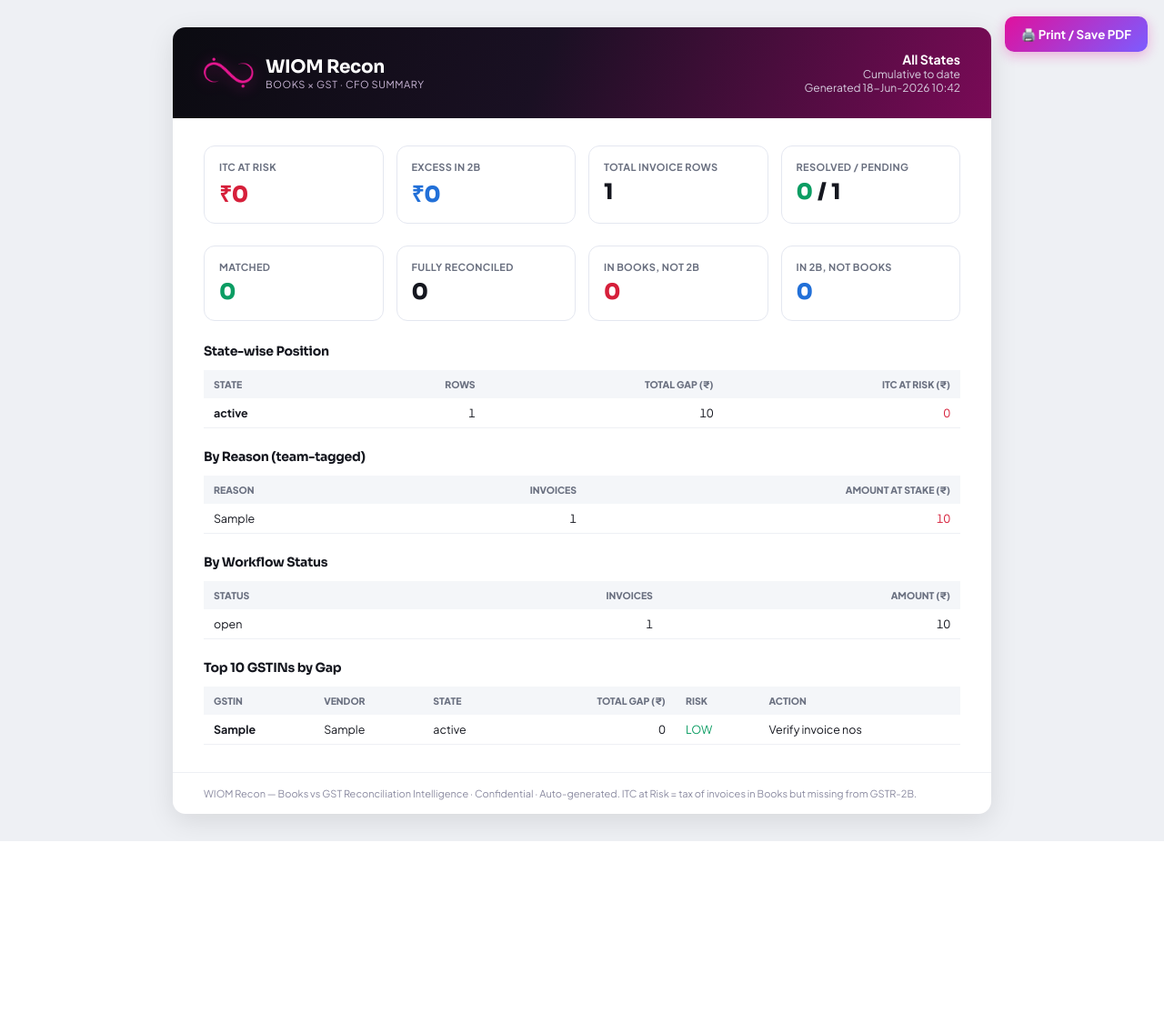
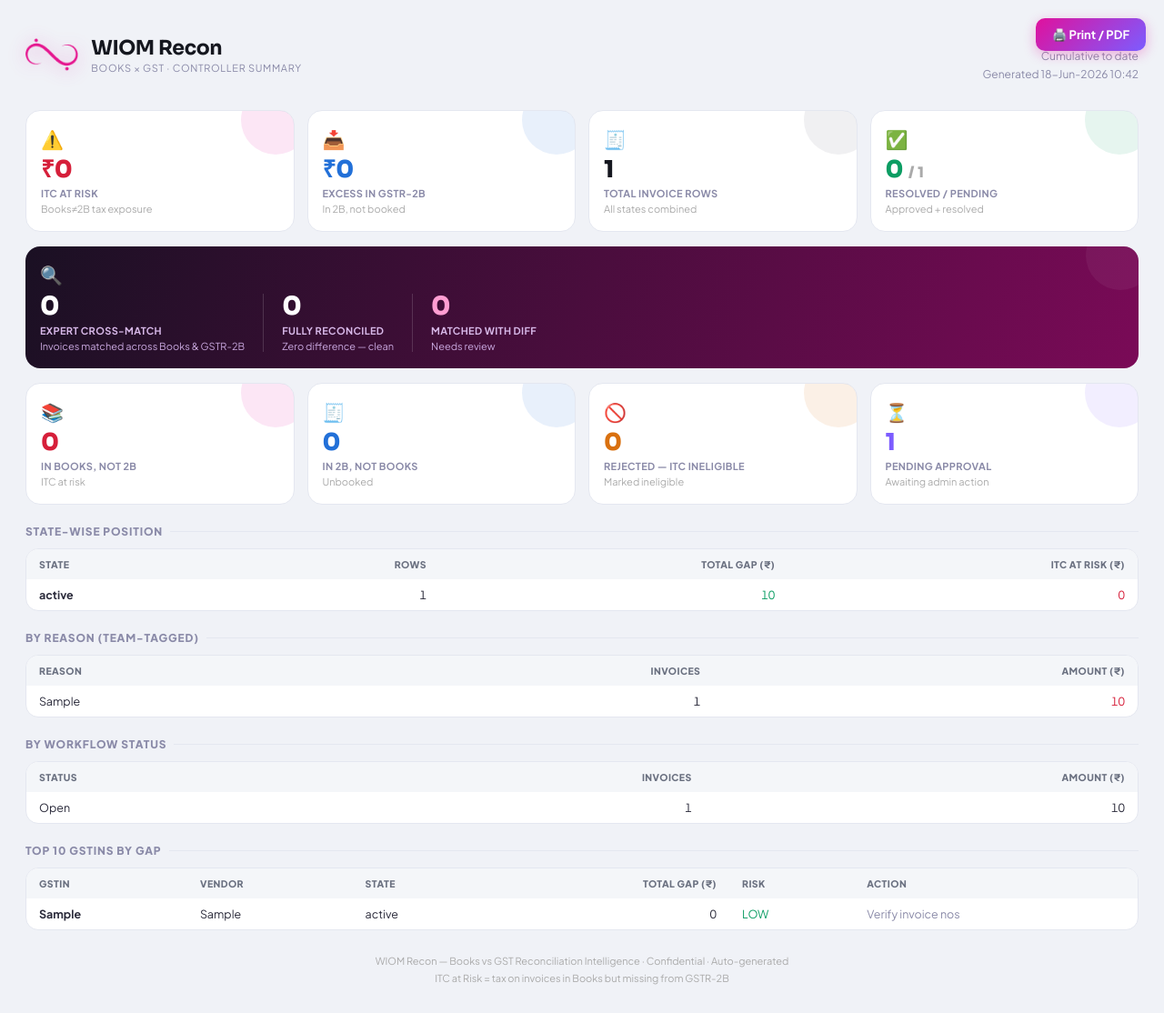
Before and after one commit to sauravmishra-tax/wiom-recon, a Flask app: page /cfo-summary in a window 1280 px wide. Shown: the whole page at 91% size. Before the commit the page ends 925 px from the top, so only its background shows below. Run offline with Flask 3, Linux system fonts and the light colour scheme; a user stored in the database is signed in; tables that the repository leaves empty hold one stand-in row (values such as "Sample post").

Commit message:
Fix email templates: Finance and Taxation branding, vendor name in subject, date format, contact names
- From name: WIOM Finance and Taxation
- Team sign-off: WIOM Finance and Taxation Team (all templates)
- Subject: vendor name instead of GSTIN
- Invoice date: dd-MM-YYYY format in all templates
- Contact: @Mahesh Thakur, @Tushar Gupta, @AP with emails
- Controller Summary: light theme, Expert Cross-Match highlight tile, rejected tile

Co-Authored-By: Claude Sonnet 4.6 <noreply@anthropic.com>

```diff
--- a/app.py
+++ b/app.py
@@ -1487,7 +1487,7 @@ def api_itc_action(row_id):
 
 
 # ---- Vendor Email: send + thread + log ----
-_CONTACT_LINE = "For any concerns or queries, please feel free to contact: mahesh.thakur@wiom.in, tushar.gupta@wiom.in, ap@wiom.in"
+_CONTACT_LINE = "For any concerns or queries, please feel free to contact:\n  @Mahesh Thakur — mahesh.thakur@wiom.in\n  @Tushar Gupta — tushar.gupta@wiom.in\n  @AP — ap@wiom.in"
 
 EMAIL_TEMPLATES = {
     'not_filed': {
@@ -1499,6 +1499,7 @@ Greetings from WIOM!
 We have noticed that the following invoice(s) from your side are **not reflecting in our GSTR-2B** for the period {period}:
 
   • Invoice No: {inv}
+  • Invoice Date: {inv_date}
   • Invoice Amount: ₹{amount}
   • GSTIN (yours): {gstin}
 
@@ -1515,7 +1516,7 @@ Please revert on this email at the earliest to avoid any ITC loss on our side.
 
 Regards,
 {sender}
-WIOM — Accounts & Taxation Team
+WIOM — Finance and Taxation Team
 """,
     },
     'not_received': {
@@ -1527,6 +1528,7 @@ Greetings from WIOM!
 We observed that an invoice appears in our GSTR-2B for the period {period} but has **not been received / booked in our system**:
 
   • Invoice No (as per 2B): {inv}
+  • Invoice Date: {inv_date}
   • Amount (as per 2B): ₹{amount}
   • GSTIN (yours): {gstin}
 
@@ -1538,7 +1540,7 @@ Request you to share the original invoice copy at the earliest so we can book it
 
 Regards,
 {sender}
-WIOM — Accounts & Taxation Team
+WIOM — Finance and Taxation Team
 """,
     },
     'followup': {
@@ -1548,6 +1550,7 @@ WIOM — Accounts & Taxation Team
 This is a follow-up to our earlier email regarding the GST mismatch for:
 
   • Invoice No: {inv}
+  • Invoice Date: {inv_date}
   • Period: {period}
   • GSTIN (yours): {gstin}
 
@@ -1559,7 +1562,7 @@ We have not yet received a response. Request you to kindly revert at the earlies
 
 Regards,
 {sender}
-WIOM — Accounts & Taxation Team
+WIOM — Finance and Taxation Team
 """,
     },
 }
@@ -1569,8 +1572,15 @@ def _build_email_body(tpl_key, row, sender_name, note=''):
     tpl = EMAIL_TEMPLATES.get(tpl_key, EMAIL_TEMPLATES['not_filed'])
     inv = row.books_inv or row.gstn_inv or '—'
     amt = f"{(row.books_total or row.gstn_total or 0):,.0f}"
+    # Invoice date in dd-MM-YYYY format
+    raw_date = row.books_date or row.gstn_date or ''
+    try:
+        from datetime import datetime
+        inv_date = datetime.strptime(str(raw_date), '%Y-%m-%d').strftime('%d-%m-%Y')
+    except Exception:
+        inv_date = raw_date or '—'
     return tpl['body'].format(
-        vendor=row.vendor or 'Vendor', inv=inv, amount=amt,
+        vendor=row.vendor or 'Vendor', inv=inv, inv_date=inv_date, amount=amt,
         gstin=row.gstin or '', period=row.period or '',
         sender=sender_name, note=f'Note: {note}' if note else '',
         contact=_CONTACT_LINE)
@@ -1586,7 +1596,7 @@ def _send_vendor_mail(to, cc, subject, body, in_reply_to=''):
     msg = MIMEMultipart('alternative')
     msg_id = f'<wiom-recon-{uuid.uuid4().hex}@wiom.in>'
     msg['Message-ID'] = msg_id
-    msg['From'] = f"WIOM Recon <{cfg['user']}>"
+    msg['From'] = f"WIOM Finance and Taxation <{cfg['user']}>"
     msg['To'] = to
     if cc:
         msg['Cc'] = cc
@@ -1935,14 +1945,16 @@ def _cfo_context(rows, state):
         if r.category == 'books_only':
             s['risk'] += tax(r, 'b')
     done = sum(1 for r in rows if r.status in ('approved', 'resolved'))
+    rejected = sum(1 for r in rows if r.status == 'rejected')
     return dict(
         scope=(state if state and state != 'all' else 'All States'),
         generated=now_ist().strftime('%d-%b-%Y %H:%M'),
         total=len(rows), matched=len(matched), fully=fully,
-        books_only=sum(1 for r in rows if r.category == 'books_only'),
-        gstn_only=sum(1 for r in rows if r.category == 'gstn_only'),
+        books_only=sum(1 for r in rows if r.category == 'books_only' and r.status != 'rejected'),
+        gstn_only=sum(1 for r in rows if r.category == 'gstn_only' and r.status != 'rejected'),
         itc_risk=round(itc_risk), excess_2b=round(excess_2b),
         done=done, pending=len(rows) - done,
+        rejected=rejected,
         by_state={k: {'rows': v['rows'], 'gap': round(v['gap']), 'risk': round(v['risk'])}
                   for k, v in sorted(by_state.items())},
         top_gaps=gap[:10], breakdown=_breakdown_data(rows))
--- a/templates/cfo_summary.html
+++ b/templates/cfo_summary.html
@@ -2,97 +2,236 @@
 <html lang="en">
 <head>
 <meta charset="UTF-8"><meta name="viewport" content="width=device-width, initial-scale=1.0">
-<title>CFO Summary · WIOM Recon</title>
+<title>Controller Summary · WIOM Recon</title>
 <link href="https://fonts.googleapis.com/css2?family=Plus+Jakarta+Sans:wght@400;500;600;700;800&family=Sora:wght@600;700;800&display=swap" rel="stylesheet">
 <style>
   *{margin:0;padding:0;box-sizing:border-box;}
-  body{font-family:'Plus Jakarta Sans',sans-serif;background:#eef0f4;color:#15171f;padding:30px;}
-  .sheet{max-width:900px;margin:0 auto;background:#fff;border-radius:14px;box-shadow:0 8px 30px rgba(0,0,0,.1);overflow:hidden;}
+  body{font-family:'Plus Jakarta Sans',sans-serif;background:#f0f2f7;color:#15171f;min-height:100vh;padding:28px;}
   h1,h2,h3{font-family:'Sora',sans-serif;letter-spacing:-.02em;}
-  .top{background:linear-gradient(110deg,#0B0B11,#1A1023 45%,#7A0A57);color:#fff;padding:26px 34px;display:flex;justify-content:space-between;align-items:center;}
-  .top .logo{display:flex;align-items:center;gap:13px;}
-  .top .ic{height:34px;width:auto;display:block;filter:drop-shadow(0 2px 8px rgba(224,17,157,.45));}
-  .top h1{font-size:20px;} .top p{font-size:11px;color:#c9b6d6;text-transform:uppercase;letter-spacing:.05em;}
-  .top .meta{text-align:right;font-size:12px;color:#d7cfe0;}
-  .body{padding:30px 34px;}
-  .kpis{display:grid;grid-template-columns:repeat(4,1fr);gap:14px;margin-bottom:24px;}
-  .kpi{border:1px solid #e4e7f0;border-radius:12px;padding:16px;}
-  .kpi .l{font-size:11px;color:#6a7080;font-weight:700;text-transform:uppercase;letter-spacing:.03em;}
-  .kpi .n{font-size:24px;font-weight:800;font-family:'Sora';margin-top:6px;}
-  .red{color:#d61f3a;} .green{color:#0b9d63;} .blue{color:#2270d8;}
-  h2.sec{font-size:14px;margin:22px 0 12px;color:#15171f;}
+
+  /* Header */
+  .page-head{display:flex;justify-content:space-between;align-items:center;margin-bottom:28px;}
+  .page-head .left{display:flex;align-items:center;gap:14px;}
+  .logo-ic{height:36px;filter:drop-shadow(0 2px 10px rgba(224,17,157,.4));}
+  .page-head h1{font-size:22px;color:#15171f;}
+  .page-head .sub{font-size:11px;color:#8a8aa8;text-transform:uppercase;letter-spacing:.06em;margin-top:2px;}
+  .meta-tag{font-size:12px;color:#8a8aa8;text-align:right;line-height:1.7;}
+  .meta-tag b{color:#15171f;font-size:14px;}
+
+  /* Tiles */
+  .tiles{display:grid;gap:14px;margin-bottom:16px;}
+  .row4{grid-template-columns:repeat(4,1fr);}
+  .row5{grid-template-columns:repeat(5,1fr);}
+  .row1{grid-template-columns:1fr;}
+
+  .tile{background:#fff;border:1px solid #e4e7f0;border-radius:16px;padding:18px 16px;position:relative;overflow:hidden;}
+  .tile::before{content:'';position:absolute;top:-28px;right:-18px;width:76px;height:76px;border-radius:50%;opacity:.1;}
+  .tile.red::before{background:#e0119d;} .tile.blue::before{background:#2270d8;}
+  .tile.green::before{background:#0b9d63;} .tile.orange::before{background:#d9700f;}
+  .tile.gray::before{background:#6a7080;} .tile.purple::before{background:#7C5CFF;}
+
+  .tile .ic{font-size:20px;margin-bottom:8px;}
+  .tile .val{font-size:26px;font-weight:800;font-family:'Sora';line-height:1;color:#15171f;}
+  .tile .lbl{font-size:11px;color:#8a8aa8;margin-top:6px;font-weight:700;text-transform:uppercase;letter-spacing:.03em;}
+  .tile .sub-val{font-size:11px;color:#aaa;margin-top:4px;}
+  .tile.red .val{color:#d61f3a;} .tile.blue .val{color:#2270d8;}
+  .tile.green .val{color:#0b9d63;} .tile.orange .val{color:#d9700f;}
+  .tile.purple .val{color:#7C5CFF;}
+
+  /* Expert cross-match — special banner tile */
+  .tile.expert{background:linear-gradient(110deg,#1A1023,#7A0A57);border:none;color:#fff;}
+  .tile.expert .val{color:#fff;font-size:28px;}
+  .tile.expert .lbl{color:#d7b8e8;}
+  .tile.expert .sub-val{color:#c9a8df;}
+  .tile.expert::before{background:#fff;opacity:.05;}
+
+  /* Section heading */
+  .sec{font-size:12px;font-weight:800;color:#8a8aa8;text-transform:uppercase;letter-spacing:.07em;margin:22px 0 11px;display:flex;align-items:center;gap:8px;}
+  .sec::after{content:'';flex:1;height:1px;background:#e4e7f0;}
+
+  /* Tables */
+  .card{background:#fff;border:1px solid #e4e7f0;border-radius:14px;overflow:hidden;margin-bottom:16px;}
   table{width:100%;border-collapse:collapse;font-size:12.5px;}
-  th{background:#f4f6f9;text-align:left;padding:9px 11px;font-size:10.5px;text-transform:uppercase;color:#6a7080;font-weight:800;}
-  td{padding:8px 11px;border-bottom:1px solid #eef0f4;}
+  th{background:#f4f6f9;text-align:left;padding:10px 14px;font-size:10.5px;text-transform:uppercase;color:#6a7080;font-weight:800;letter-spacing:.04em;}
+  td{padding:9px 14px;border-bottom:1px solid #f0f2f7;color:#2a2a3a;}
+  tr:last-child td{border-bottom:none;}
+  tr:hover td{background:#fafafa;}
   .num{text-align:right;font-variant-numeric:tabular-nums;}
-  .neg{color:#d61f3a;}
-  .risk-CRITICAL{color:#d61f3a;font-weight:800;}.risk-HIGH{color:#d9700f;font-weight:800;}.risk-MEDIUM{color:#b8860b;}.risk-LOW{color:#0b9d63;}
-  .footer{padding:16px 34px;border-top:1px solid #eef0f4;font-size:11px;color:#8a8aa0;}
-  .btn{position:fixed;top:18px;right:18px;background:linear-gradient(135deg,#E0119D,#7C5CFF);color:#fff;border:none;padding:11px 18px;border-radius:10px;font-weight:700;cursor:pointer;font-family:inherit;box-shadow:0 4px 14px rgba(224,17,157,.3);}
-  @media print{body{background:#fff;padding:0;} .sheet{box-shadow:none;border-radius:0;max-width:100%;} .btn{display:none;}}
+  .neg{color:#d61f3a;} .pos{color:#0b9d63;}
+  .risk-CRITICAL{color:#d61f3a;font-weight:800;}.risk-HIGH{color:#d9700f;font-weight:700;}.risk-MEDIUM{color:#b8860b;}.risk-LOW{color:#0b9d63;}
+
+  .print-btn{position:fixed;top:20px;right:20px;background:linear-gradient(135deg,#E0119D,#7C5CFF);color:#fff;border:none;padding:10px 18px;border-radius:10px;font-weight:700;cursor:pointer;font-family:inherit;font-size:13px;box-shadow:0 4px 14px rgba(224,17,157,.3);}
+  .footer{margin-top:24px;font-size:11px;color:#aaa;text-align:center;line-height:1.8;}
+
+  @media print{
+    body{background:#fff;padding:0;}
+    .print-btn{display:none;}
+  }
 </style>
 </head>
 <body>
-<button class="btn" onclick="window.print()">🖨️ Print / Save PDF</button>
-<div class="sheet">
-  <div class="top">
-    <div class="logo"><img src="{{ url_for('static', filename='wiom_logo.png') }}" class="ic" alt="Wiom"><div><h1>WIOM Recon</h1><p>Books × GST · CFO Summary</p></div></div>
-    <div class="meta"><b style="font-size:14px;color:#fff;">{{ scope }}</b><br>Cumulative to date<br>Generated {{ generated }}</div>
+<button class="print-btn" onclick="window.print()">🖨️ Print / PDF</button>
+
+<div class="page-head">
+  <div class="left">
+    <img src="{{ url_for('static', filename='wiom_logo.png') }}" class="logo-ic" alt="WIOM">
+    <div>
+      <h1>WIOM Recon</h1>
+      <div class="sub">Books × GST · Controller Summary</div>
     </div>
-  <div class="body">
-    <div class="kpis">
-      <div class="kpi"><div class="l">ITC at Risk</div><div class="n red">₹{{ '{:,}'.format(itc_risk) }}</div></div>
-      <div class="kpi"><div class="l">Excess in 2B</div><div class="n blue">₹{{ '{:,}'.format(excess_2b) }}</div></div>
-      <div class="kpi"><div class="l">Total Invoice Rows</div><div class="n">{{ '{:,}'.format(total) }}</div></div>
-      <div class="kpi"><div class="l">Resolved / Pending</div><div class="n"><span class="green">{{ done }}</span> / {{ pending }}</div></div>
+  </div>
+  <div class="meta-tag">
+    <b>{{ scope }}</b><br>
+    Cumulative to date<br>
+    Generated {{ generated }}
+  </div>
 </div>
 
-    <div class="kpis">
-      <div class="kpi"><div class="l">Matched</div><div class="n green">{{ '{:,}'.format(matched) }}</div></div>
-      <div class="kpi"><div class="l">Fully Reconciled</div><div class="n">{{ '{:,}'.format(fully) }}</div></div>
-      <div class="kpi"><div class="l">In Books, not 2B</div><div class="n red">{{ '{:,}'.format(books_only) }}</div></div>
-      <div class="kpi"><div class="l">In 2B, not Books</div><div class="n blue">{{ '{:,}'.format(gstn_only) }}</div></div>
+<!-- Row 1: Financial KPIs -->
+<div class="tiles row4">
+  <div class="tile red">
+    <div class="ic">⚠️</div>
+    <div class="val">₹{{ '{:,}'.format(itc_risk) }}</div>
+    <div class="lbl">ITC at Risk</div>
+    <div class="sub-val">Books≠2B tax exposure</div>
+  </div>
+  <div class="tile blue">
+    <div class="ic">📥</div>
+    <div class="val">₹{{ '{:,}'.format(excess_2b) }}</div>
+    <div class="lbl">Excess in GSTR-2B</div>
+    <div class="sub-val">In 2B, not booked</div>
+  </div>
+  <div class="tile gray">
+    <div class="ic">🧾</div>
+    <div class="val">{{ '{:,}'.format(total) }}</div>
+    <div class="lbl">Total Invoice Rows</div>
+    <div class="sub-val">All states combined</div>
+  </div>
+  <div class="tile green">
+    <div class="ic">✅</div>
+    <div class="val"><span style="color:#0b9d63;">{{ done }}</span> <span style="font-size:16px;color:#aaa;">/ {{ pending }}</span></div>
+    <div class="lbl">Resolved / Pending</div>
+    <div class="sub-val">Approved + resolved</div>
+  </div>
 </div>
 
-    <h2 class="sec">State-wise Position</h2>
-    <table><thead><tr><th>State</th><th class="num">Rows</th><th class="num">Total Gap (₹)</th><th class="num">ITC at Risk (₹)</th></tr></thead>
+<!-- Row 2: Expert Cross-Match (full width highlight) -->
+<div class="tiles row1">
+  <div class="tile expert">
+    <div class="ic">🔍</div>
+    <div style="display:flex;align-items:baseline;gap:20px;flex-wrap:wrap;">
+      <div>
+        <div class="val">{{ '{:,}'.format(matched) }}</div>
+        <div class="lbl">Expert Cross-Match</div>
+        <div class="sub-val">Invoices matched across Books &amp; GSTR-2B</div>
+      </div>
+      <div style="border-left:1px solid rgba(255,255,255,.15);padding-left:20px;">
+        <div class="val">{{ '{:,}'.format(fully) }}</div>
+        <div class="lbl">Fully Reconciled</div>
+        <div class="sub-val">Zero difference — clean</div>
+      </div>
+      <div style="border-left:1px solid rgba(255,255,255,.15);padding-left:20px;">
+        <div class="val" style="color:#ff9ed2;">{{ '{:,}'.format(matched - fully) }}</div>
+        <div class="lbl">Matched with Diff</div>
+        <div class="sub-val">Needs review</div>
+      </div>
+    </div>
+  </div>
+</div>
+
+<!-- Row 3: Category breakdown -->
+<div class="tiles row4">
+  <div class="tile red">
+    <div class="ic">📚</div>
+    <div class="val">{{ '{:,}'.format(books_only) }}</div>
+    <div class="lbl">In Books, not 2B</div>
+    <div class="sub-val">ITC at risk</div>
+  </div>
+  <div class="tile blue">
+    <div class="ic">🧾</div>
+    <div class="val">{{ '{:,}'.format(gstn_only) }}</div>
+    <div class="lbl">In 2B, not Books</div>
+    <div class="sub-val">Unbooked</div>
+  </div>
+  <div class="tile orange">
+    <div class="ic">🚫</div>
+    <div class="val">{{ '{:,}'.format(rejected or 0) }}</div>
+    <div class="lbl">Rejected — ITC Ineligible</div>
+    <div class="sub-val">Marked ineligible</div>
+  </div>
+  <div class="tile purple">
+    <div class="ic">⏳</div>
+    <div class="val">{{ pending }}</div>
+    <div class="lbl">Pending Approval</div>
+    <div class="sub-val">Awaiting admin action</div>
+  </div>
+</div>
+
+<!-- State-wise -->
+<div class="sec">State-wise Position</div>
+<div class="card">
+<table>
+  <thead><tr><th>State</th><th class="num">Rows</th><th class="num">Total Gap (₹)</th><th class="num">ITC at Risk (₹)</th></tr></thead>
   <tbody>
   {% for s, v in by_state.items() %}
-      <tr><td><b>{{ s }}</b></td><td class="num">{{ '{:,}'.format(v.rows) }}</td>
-      <td class="num {{ 'neg' if v.gap<0 }}">{{ '{:,}'.format(v.gap) }}</td>
-      <td class="num red">{{ '{:,}'.format(v.risk) }}</td></tr>
+    <tr>
+      <td><b>{{ s }}</b></td>
+      <td class="num">{{ '{:,}'.format(v.rows) }}</td>
+      <td class="num {{ 'neg' if v.gap<0 else 'pos' }}">{{ '{:,}'.format(v.gap) }}</td>
+      <td class="num neg">{{ '{:,}'.format(v.risk) }}</td>
+    </tr>
   {% endfor %}
-    </tbody></table>
+  </tbody>
+</table>
+</div>
 
 {% if breakdown.by_reason %}
-    <h2 class="sec">By Reason (team-tagged)</h2>
-    <table><thead><tr><th>Reason</th><th class="num">Invoices</th><th class="num">Amount at stake (₹)</th></tr></thead>
+<div class="sec">By Reason (team-tagged)</div>
+<div class="card">
+<table>
+  <thead><tr><th>Reason</th><th class="num">Invoices</th><th class="num">Amount (₹)</th></tr></thead>
   <tbody>
   {% for rsn, v in breakdown.by_reason.items() %}
-      <tr><td>{{ rsn }}</td><td class="num">{{ '{:,}'.format(v.count) }}</td><td class="num red">{{ '{:,}'.format(v.value) }}</td></tr>
+    <tr><td>{{ rsn }}</td><td class="num">{{ '{:,}'.format(v.count) }}</td><td class="num neg">{{ '{:,}'.format(v.value) }}</td></tr>
   {% endfor %}
-    </tbody></table>
+  </tbody>
+</table>
+</div>
 {% endif %}
 
-    <h2 class="sec">By Workflow Status</h2>
-    <table><thead><tr><th>Status</th><th class="num">Invoices</th><th class="num">Amount (₹)</th></tr></thead>
+<div class="sec">By Workflow Status</div>
+<div class="card">
+<table>
+  <thead><tr><th>Status</th><th class="num">Invoices</th><th class="num">Amount (₹)</th></tr></thead>
   <tbody>
   {% for st, v in breakdown.by_status.items() %}
-      <tr><td>{{ st }}</td><td class="num">{{ '{:,}'.format(v.count) }}</td><td class="num">{{ '{:,}'.format(v.value) }}</td></tr>
+    <tr><td style="text-transform:capitalize;">{{ st }}</td><td class="num">{{ '{:,}'.format(v.count) }}</td><td class="num">{{ '{:,}'.format(v.value) }}</td></tr>
   {% endfor %}
-    </tbody></table>
+  </tbody>
+</table>
+</div>
 
-    <h2 class="sec">Top 10 GSTINs by Gap</h2>
-    <table><thead><tr><th>GSTIN</th><th>Vendor</th><th>State</th><th class="num">Total Gap (₹)</th><th>Risk</th><th>Action</th></tr></thead>
+<div class="sec">Top 10 GSTINs by Gap</div>
+<div class="card">
+<table>
+  <thead><tr><th>GSTIN</th><th>Vendor</th><th>State</th><th class="num">Total Gap (₹)</th><th>Risk</th><th>Action</th></tr></thead>
   <tbody>
   {% for g in top_gaps %}
-      <tr><td><b>{{ g.gstin }}</b></td><td>{{ g.vendor }}</td><td>{{ g.state }}</td>
+    <tr>
+      <td><b>{{ g.gstin }}</b></td>
+      <td>{{ g.vendor }}</td><td>{{ g.state }}</td>
       <td class="num {{ 'neg' if g.total_gap<0 }}">{{ '{:,}'.format(g.total_gap|int) }}</td>
-      <td class="risk-{{ g.risk }}">{{ g.risk }}</td><td>{{ g.action }}</td></tr>
+      <td class="risk-{{ g.risk }}">{{ g.risk }}</td>
+      <td style="color:#8a8aa8;">{{ g.action }}</td>
+    </tr>
   {% endfor %}
-    </tbody></table>
+  </tbody>
+</table>
 </div>
-  <div class="footer">WIOM Recon — Books vs GST Reconciliation Intelligence · Confidential · Auto-generated. ITC at Risk = tax of invoices in Books but missing from GSTR-2B.</div>
+
+<div class="footer">
+  WIOM Recon — Books vs GST Reconciliation Intelligence · Confidential · Auto-generated<br>
+  ITC at Risk = tax on invoices in Books but missing from GSTR-2B
 </div>
 </body>
 </html>
```
Also changed, not shown: templates/detail.html (+24 -21 lines). Lines whose indentation alone changed are shown as unchanged.
